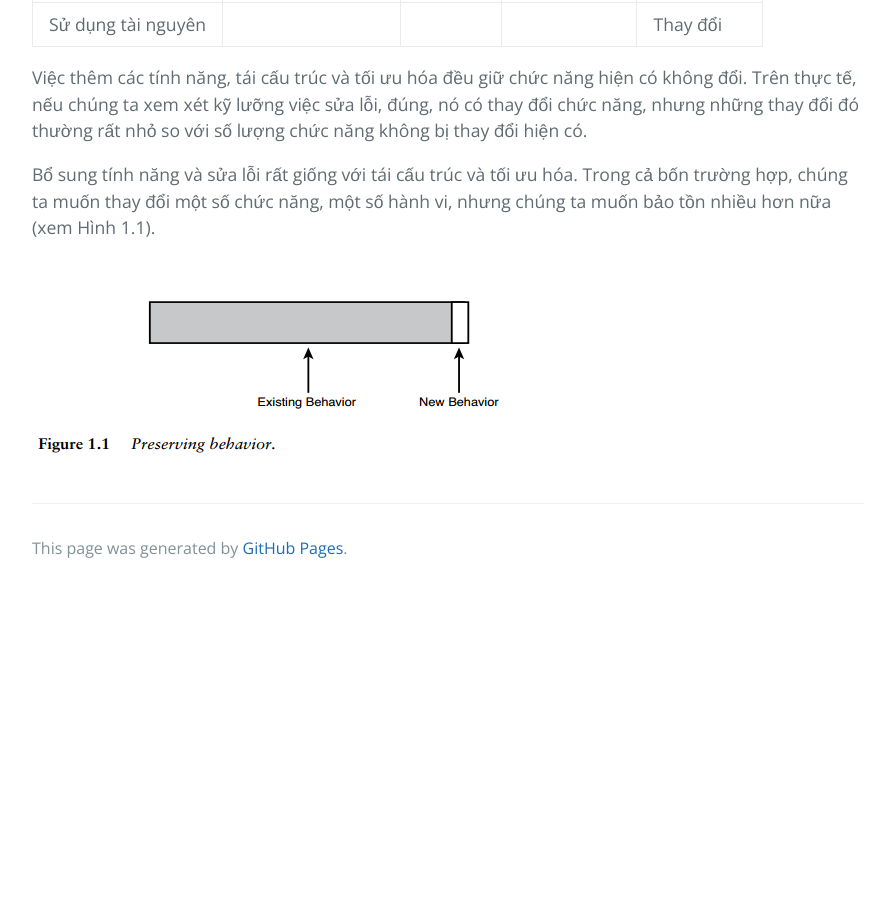
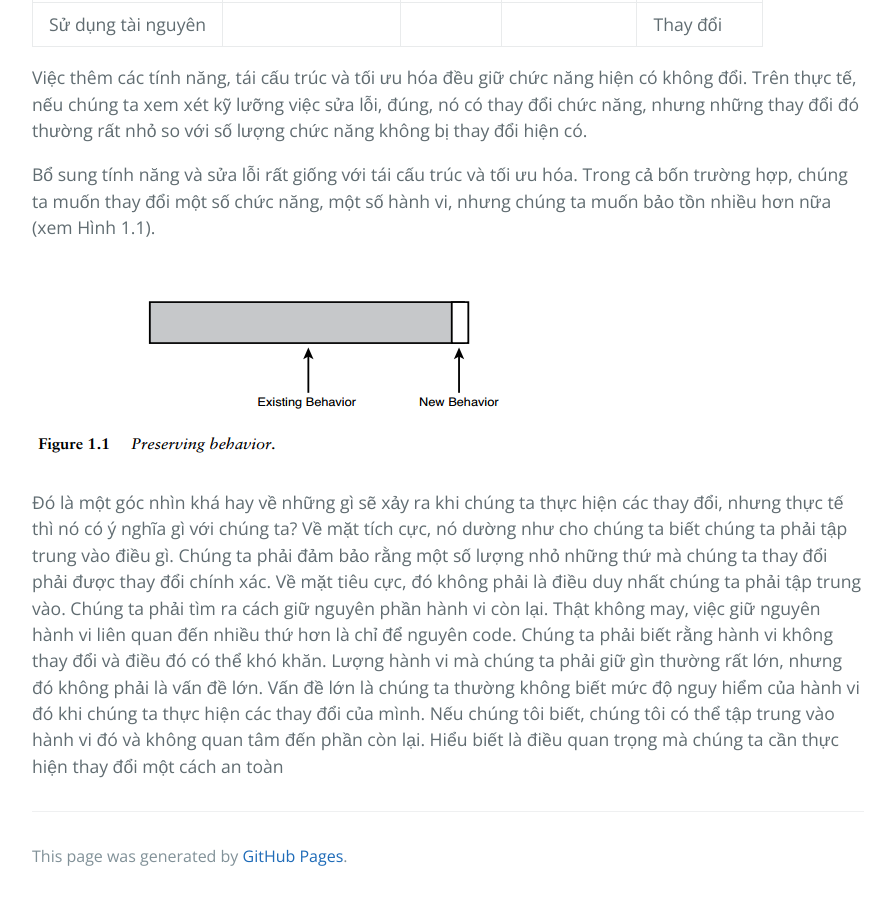
Before and after one commit to HaiBV/haibv.github.io, a Jekyll site: the page built from working-effectively-with-legacy-code/chapter-1-chaging-software.md, in a window 1280 px wide and 900 px high, scrolled down 4290 px. Shown: the whole window, without its empty margins (192-1084 px from the left). Built offline with Jekyll 4.4.1, drawn with Linux system fonts in a browser that asks for light colours; our own code applies the rules of GitHub Pages for plain Markdown files; before the commit the page ends 4882 px from its top, so only the background shows below that.

Commit message:
Book - Working Efectively with Legacy Code - P1 - C1

```diff
--- a/working-effectively-with-legacy-code/chapter-1-chaging-software.md
+++ b/working-effectively-with-legacy-code/chapter-1-chaging-software.md
@@ -101,3 +101,5 @@ Việc thêm các tính năng, tái cấu trúc và tối ưu hóa đều giữ
 Bổ sung tính năng và sửa lỗi rất giống với tái cấu trúc và tối ưu hóa. Trong cả bốn trường hợp, chúng ta muốn thay đổi một số chức năng, một số hành vi, nhưng chúng ta muốn bảo tồn nhiều hơn nữa (xem Hình 1.1).
 
 ![1.1](images/1.1.png)
+
+Đó là một góc nhìn khá hay về những gì sẽ xảy ra khi chúng ta thực hiện các thay đổi, nhưng thực tế thì nó có ý nghĩa gì với chúng ta? Về mặt tích cực, nó dường như cho chúng ta biết chúng ta phải tập trung vào điều gì. Chúng ta phải đảm bảo rằng một số lượng nhỏ những thứ mà chúng ta thay đổi phải được thay đổi chính xác. Về mặt tiêu cực, đó không phải là điều duy nhất chúng ta phải tập trung vào. Chúng ta phải tìm ra cách giữ nguyên phần hành vi còn lại. Thật không may, việc giữ nguyên hành vi liên quan đến nhiều thứ hơn là chỉ để nguyên code. Chúng ta phải biết rằng hành vi không thay đổi và điều đó có thể khó khăn. Lượng hành vi mà chúng ta phải giữ gìn thường rất lớn, nhưng đó không phải là vấn đề lớn. Vấn đề lớn là chúng ta thường không biết mức độ nguy hiểm của hành vi đó khi chúng ta thực hiện các thay đổi của mình. Nếu chúng tôi biết, chúng tôi có thể tập trung vào hành vi đó và không quan tâm đến phần còn lại. Hiểu biết là điều quan trọng mà chúng ta cần thực hiện thay đổi một cách an toàn
```
